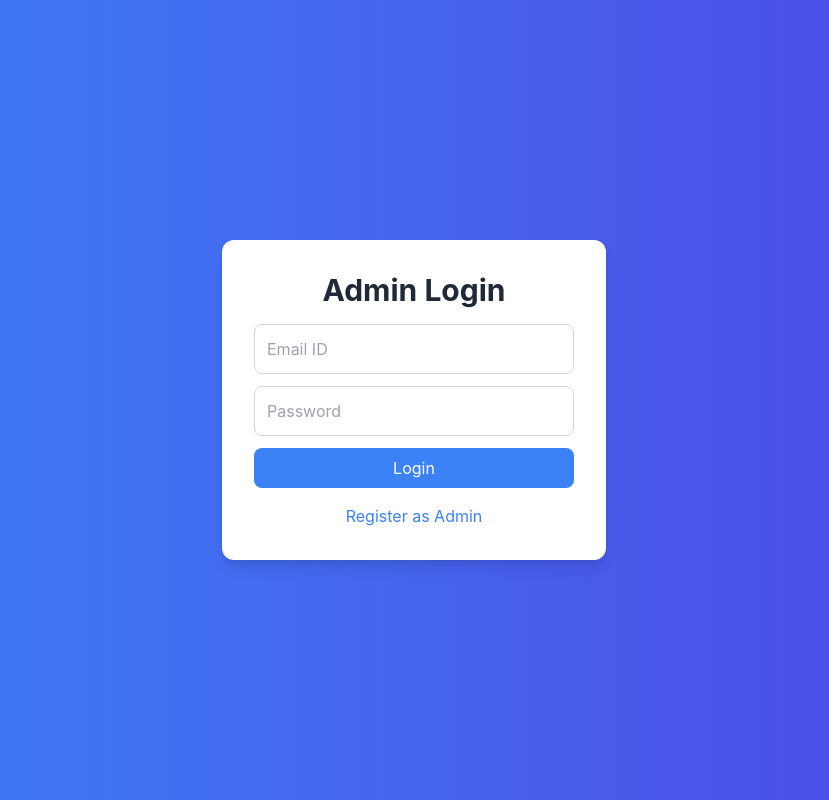
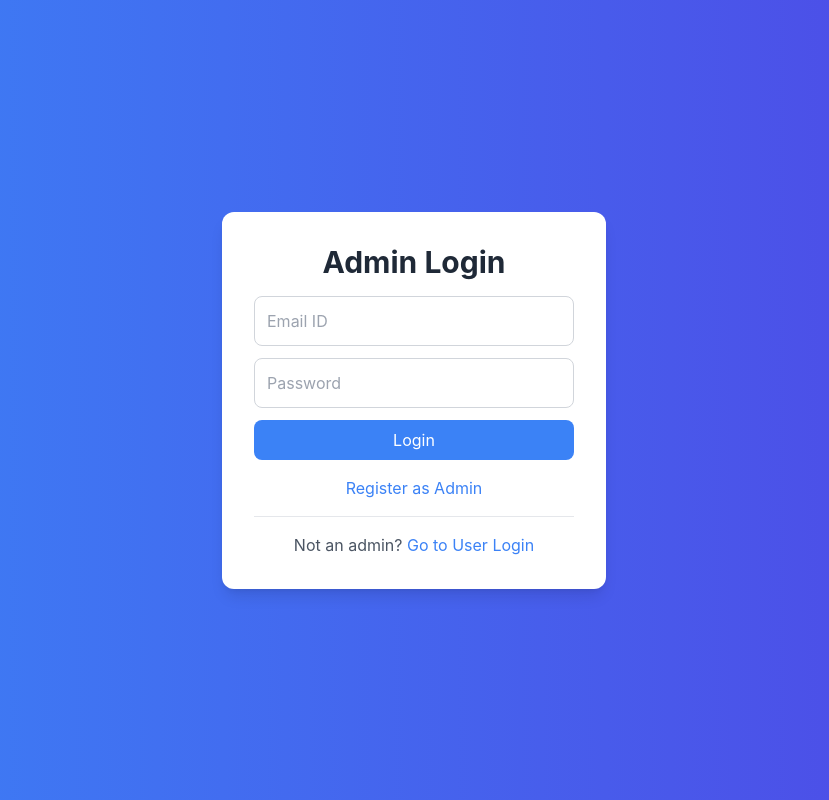
Before and after one commit to eacdc/chatbot-backend-v.4, a React (Create React App) app in the folder chatbot-frontend/: page /admin-login in a window 1280 px wide. Shown: the whole page, without its empty margins (226-1055 px from the left). Built offline with nearby package versions, Linux system fonts and the light colour scheme.

Commit message:
Add link to user login page from admin login page

```diff
--- a/chatbot-frontend/src/components/AdminLogin.js
+++ b/chatbot-frontend/src/components/AdminLogin.js
@@ -99,6 +99,12 @@ const AdminLogin = () => {
             Register as Admin
           </a>
         </p>
+
+        <div className="border-t border-gray-200 mt-4 pt-4">
+          <p className="text-center text-gray-600">
+            Not an admin? <a href="/login" className="text-blue-500 hover:underline">Go to User Login</a>
+          </p>
+        </div>
       </div>
     </div>
   );
```
